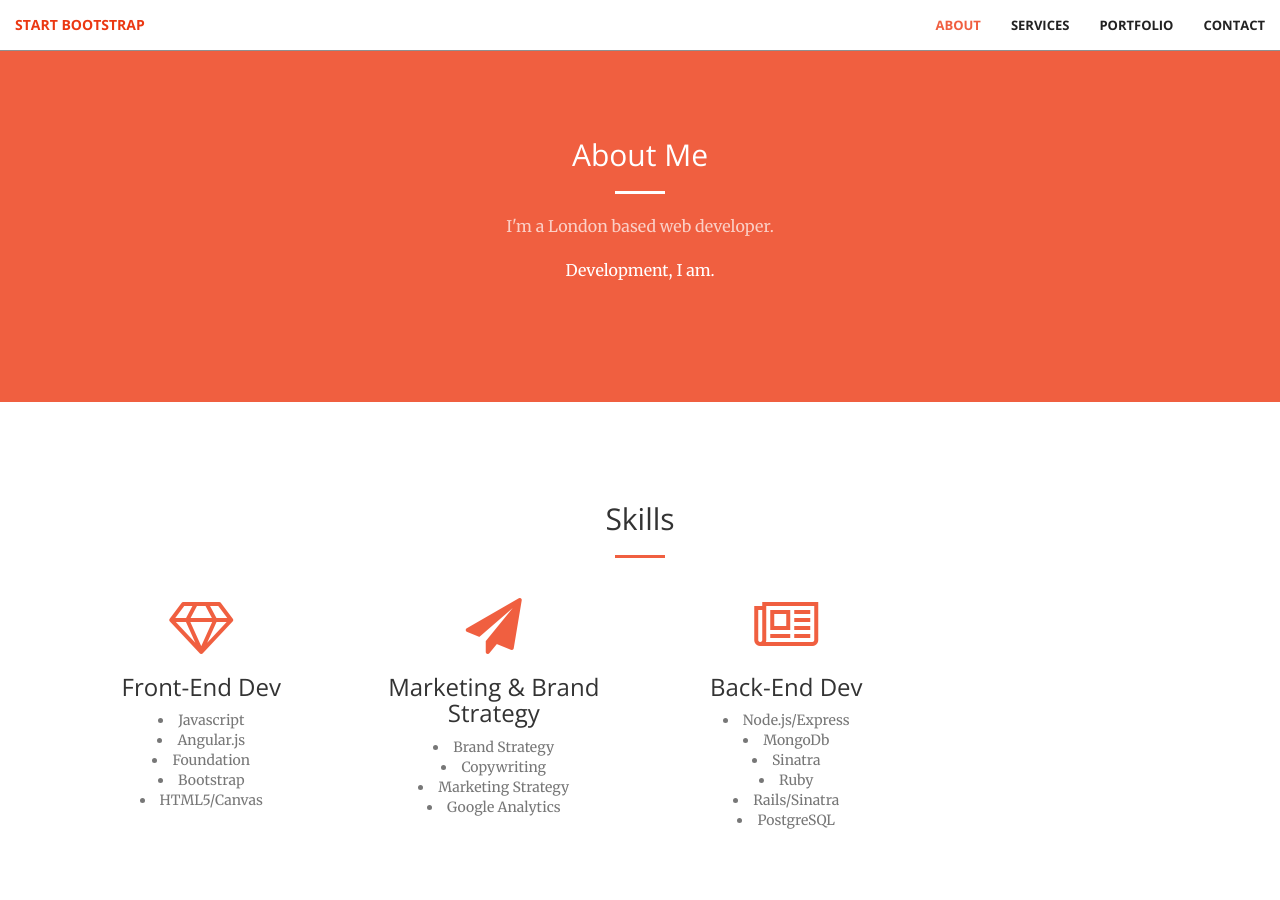
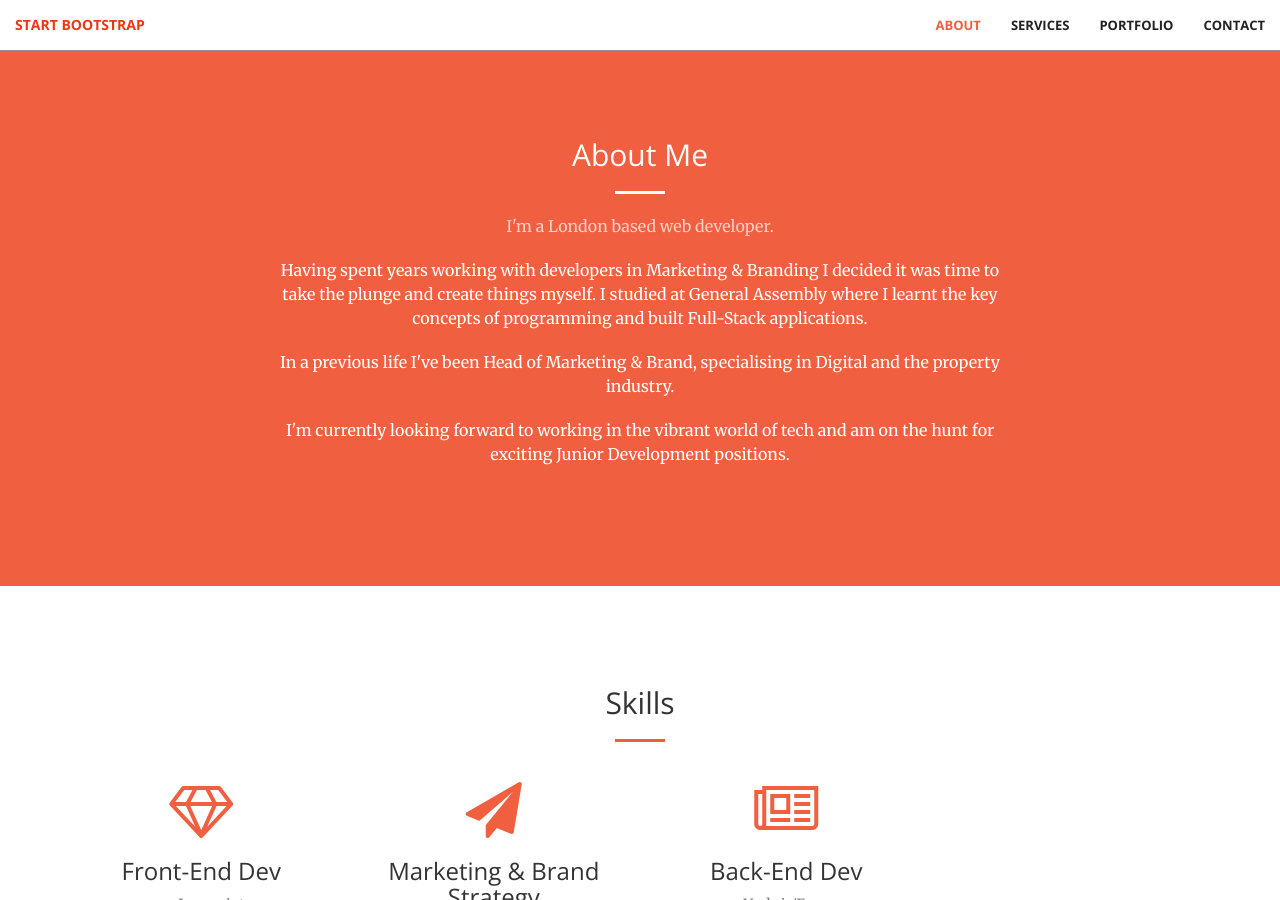
Before and after one commit to FinnCavanagh/finncavanagh.github.io, a Jekyll site: the page built from index.html, in a window 1280 px wide and 900 px high, scrolled down 862 px. Built offline with Jekyll 4.4.1, drawn with Linux system fonts in a browser that asks for light colours.

Commit message:
about me

```diff
--- a/_includes/call-to-action.html
+++ b/_includes/call-to-action.html
@@ -5,7 +5,10 @@
                 <h2 class="section-heading">About Me</h2>
                 <hr class="light">
                 <p class="text-faded">I'm a London based web developer.</p>
-                <p> Development, I am.</p>
+                <p> Having spent years working with developers in Marketing & Branding I decided it was time to take the plunge and create things myself. I studied at General Assembly where I learnt the key concepts of programming and built Full-Stack applications.</p>
+                <p> In a previous life I've been Head of Marketing & Brand, specialising in Digital and the property industry.</p>
+
+                <p> I'm currently looking forward to working in the vibrant world of tech and am on the hunt for exciting Junior Development positions.</p>
                <!--  <a href="#" class="btn btn-default btn-xl">Get Started!</a> -->
             </div>
         </div>
```
